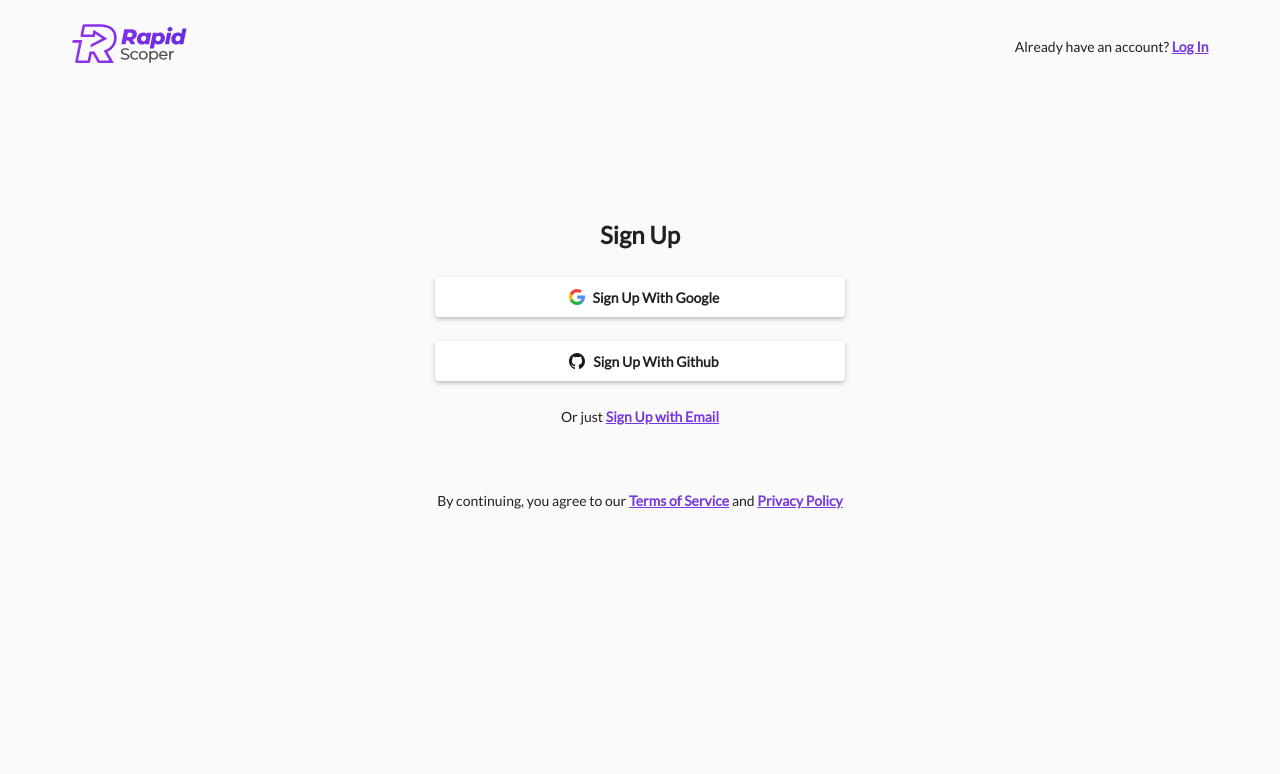
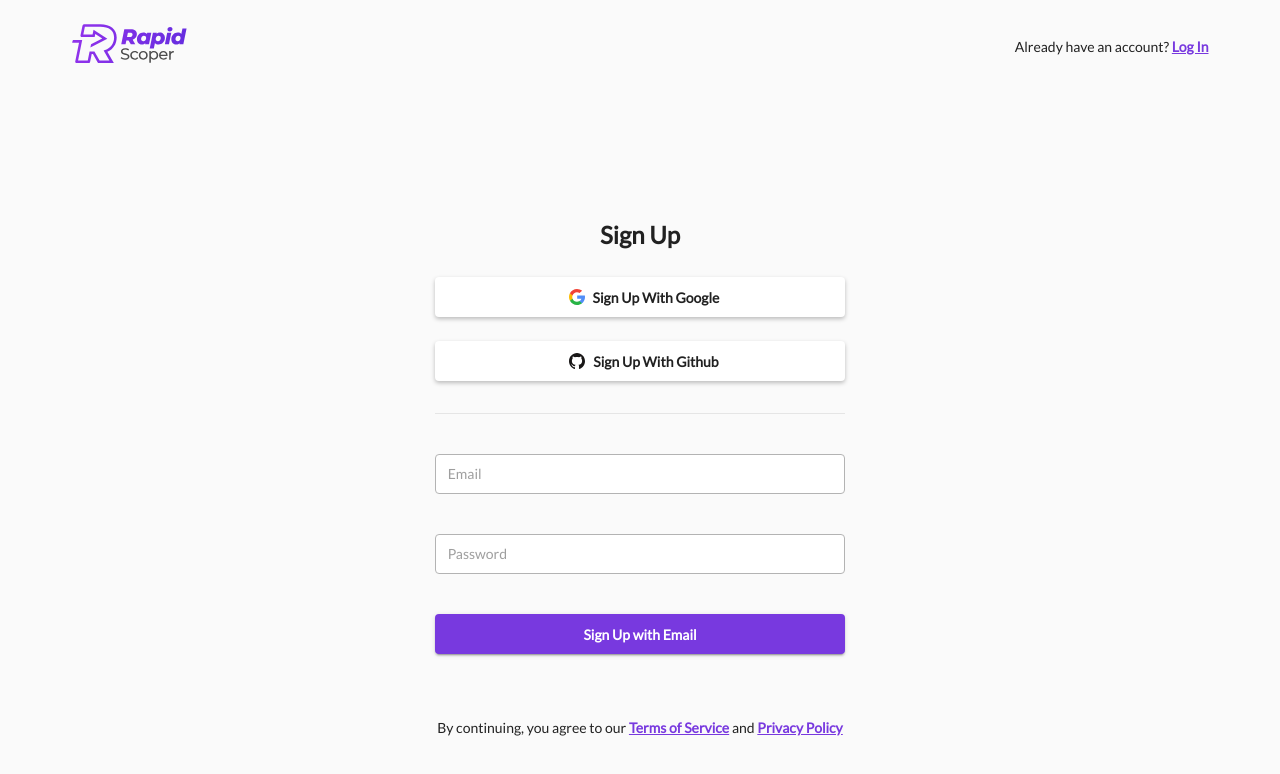
Before and after one commit to Mozzler/rapidscoper-frontend, a Vue app: page /signup in a window 1280 px wide. Shown: the top 774 px of the page. Built offline with nearby package versions, Linux system fonts and the light colour scheme; the HTML template or start-up script is replaced by a standard one.

Commit message:
add "sign up with email" form

```diff
--- a/src/assets/scss/_buttons.scss
+++ b/src/assets/scss/_buttons.scss
@@ -3,18 +3,13 @@ button {
     text-transform: none;
     border-radius: 4px;
     font-weight: 500;
+    margin: 0;
   }
 
   &.social {
-    margin: 24px 0 0 0;
-    height: 40px;
+    margin-top: 24px;
     background: $color-white !important;
     box-shadow: 0 2px 4px rgba(0, 0, 0, 0.25) !important;
-
-    .v-btn__content {
-      font-weight: 600;
-      font-size: 14px;
-    }
   }
 
   &.primary:hover {
@@ -33,7 +28,8 @@ button {
   }
 
   &.v-btn--large {
+    height: 40px;
     font-weight: 600;
-    padding: 12px 26px;
+    font-size: 14px;
   }
 }
--- a/src/assets/scss/_forms.scss
+++ b/src/assets/scss/_forms.scss
@@ -1,3 +1,9 @@
 .signup-with-email {
+  border-top: 1px solid $color-grey1;
+  margin-top: 32px;
+  padding-top: 40px;
 
+  .mb-5px {
+    padding-bottom: 12px;
+  }
 }
--- a/src/assets/scss/_headers.scss
+++ b/src/assets/scss/_headers.scss
@@ -5,7 +5,7 @@
     width: 115px;
   }
   p {
-    margin: 0px;
+    margin: 0;
   }
   @media only screen and (max-width: 959px) {
     padding: 16px;
--- a/src/assets/scss/_variables.scss
+++ b/src/assets/scss/_variables.scss
@@ -3,4 +3,5 @@ $color-primary: #7839DF;
 $color-white: #FFF;
 $color-black: #000;
 $color-grey: #B3B3B3;
+$color-grey1: #E5E5E5;
 $color-red: #EA4335;
--- a/src/components/pages/Signup.vue
+++ b/src/components/pages/Signup.vue
@@ -5,15 +5,15 @@
         <v-flex  offset-xs2 xs8 offset-sm3 sm6 offset-md4 md4>
           <v-container pa-0 class="signup-container">
             <h1 class="sign-up-header">Sign Up</h1>
-            <v-btn block class="social">
+            <v-btn block class="social" large>
               <logo-google class="social-button-icon"/>
               <span>Sign Up With Google</span>
             </v-btn>
-            <v-btn block class="social">
+            <v-btn block class="social" large>
               <logo-git-hub class="social-button-icon"/>
               Sign Up With Github
             </v-btn>
-            <p class="signup-text-1" v-if="!emailFormVisible">
+            <p class="signup-text-1" v-if="emailFormVisible">
               Or just <a href="" @click="showEmailForm">Sign Up with Email</a>
             </p>
             <signup-form v-else/>
--- a/src/components/particles/forms/SignupForm.vue
+++ b/src/components/particles/forms/SignupForm.vue
@@ -1,7 +1,25 @@
 <template>
-  <div class="signup-with-email">
-
-  </div>
+  <v-form class="signup-with-email">
+    <v-layout row wrap>
+      <v-flex xs12 class="mb-5px">
+        <v-text-field
+          v-model="user.email"
+          placeholder="Email"
+          solo
+        ></v-text-field>
+      </v-flex>
+      <v-flex xs12 class="mb-5px">
+        <v-text-field
+          v-model="user.password"
+          placeholder="Password"
+          solo
+        ></v-text-field>
+      </v-flex>
+      <v-btn class="primary submit-btn mt-5px" block large>
+        Sign Up with Email
+      </v-btn>
+    </v-layout>
+  </v-form>
 </template>
 
 <script>
@@ -9,11 +27,11 @@
 
   export default {
     name: 'SignupForm',
-    components: {
-
-    },
     data: () => ({
-
+      user: {
+        email: null,
+        password: null
+      }
     }),
     methods: {
 
```
